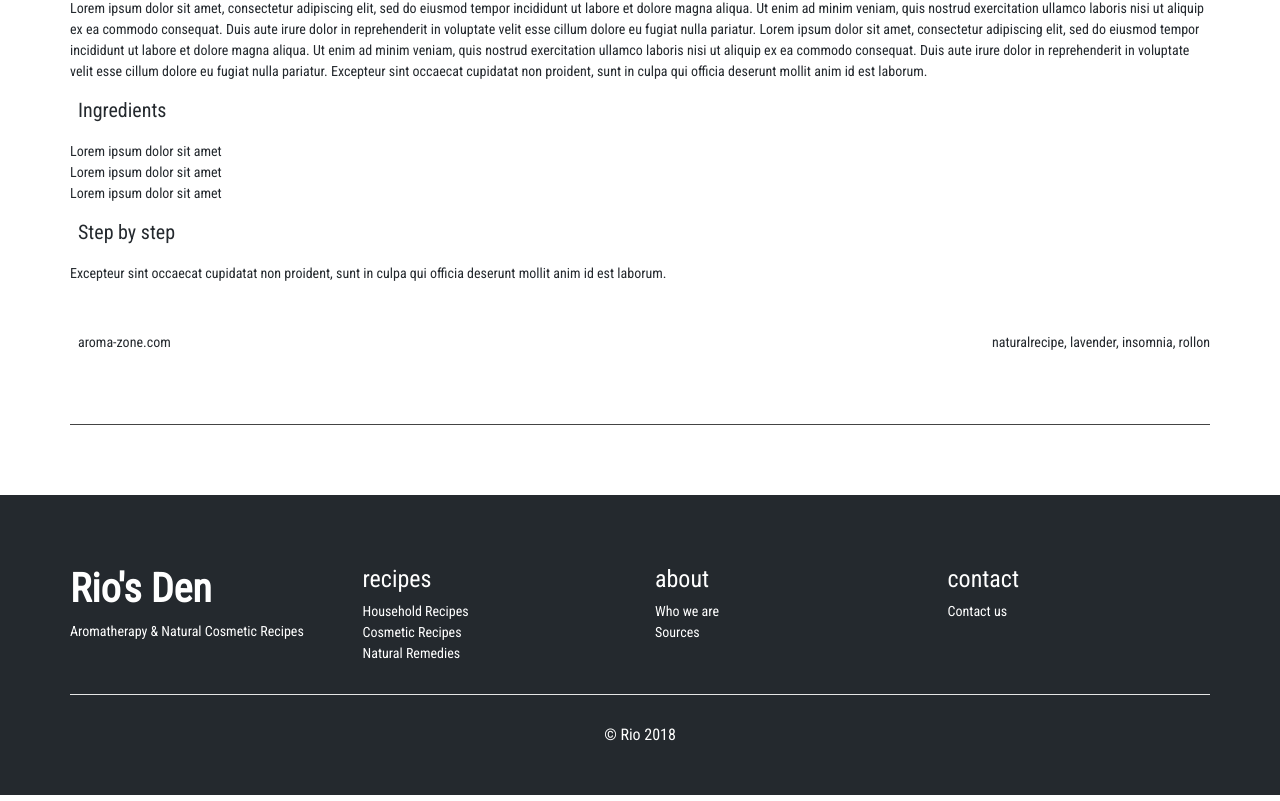
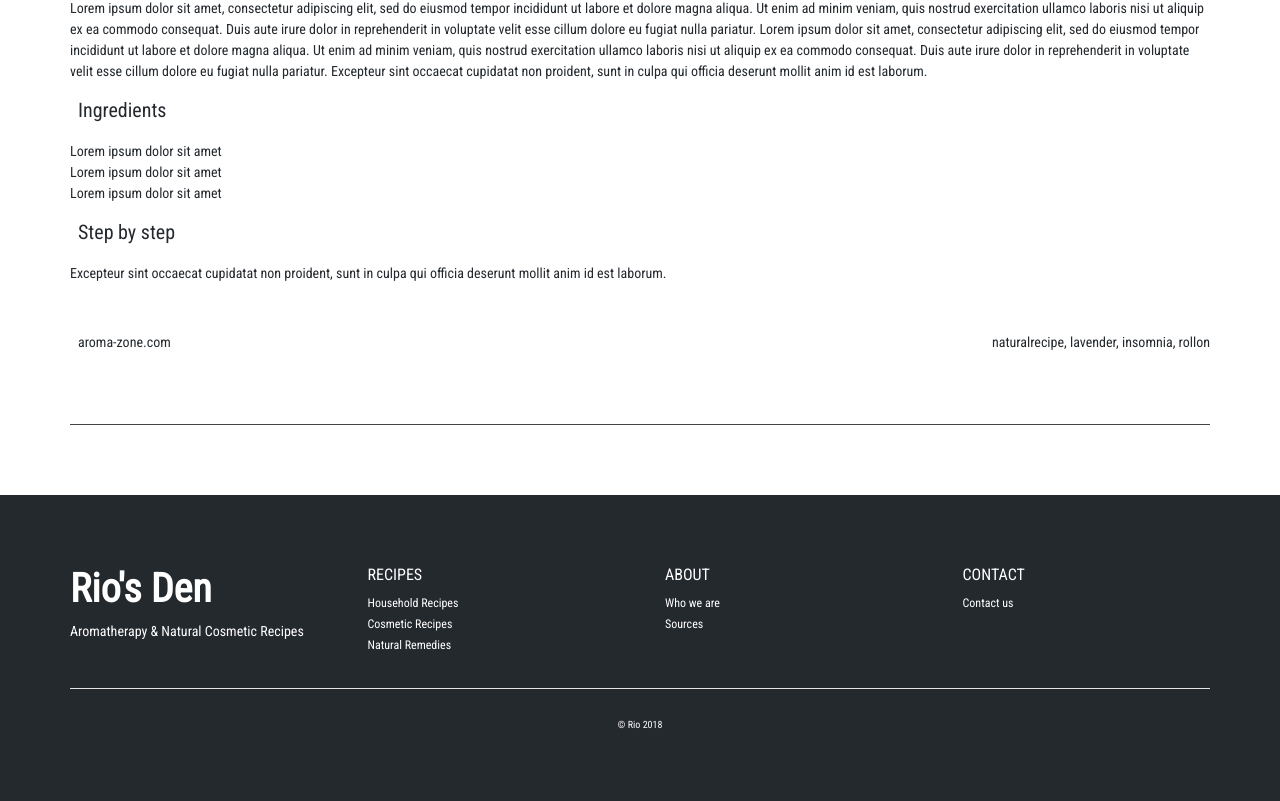
Before and after one commit to Beaufoyt/rio, a React app: page / in a window 1280 px wide. Shown: the part 1376-2177 px from the top of the page. Built offline with nearby package versions, Linux system fonts and the light colour scheme; the HTML template or start-up script is replaced by a standard one.

Commit message:
Fixes footer

```diff
--- a/src/components/FooterLinkColumn.jsx
+++ b/src/components/FooterLinkColumn.jsx
@@ -1,11 +1,12 @@
 import React from 'react';
 import PropTypes from 'prop-types';
 import { Link } from 'react-router-dom';
+import _ from 'lodash';
 
 const FooterLinkColumn = (props) => {
     return (
         <div className="col-sm link-column">
-            <h4>{props.title}</h4>
+            <h4>{_.startCase(props.title)}</h4>
             <ul>
                 {
                     props.itemList.map((item) => {
--- a/src/styles/_footer.scss
+++ b/src/styles/_footer.scss
@@ -1,14 +1,17 @@
 .footer {
     margin-top: 70px;
-    height: 300px;
     background-color: #24292e;
     width: 100%;
     color: white;
 
     .footer-container {
-        padding: 70px 70px 0 70px;
+        padding: 70px;
         width: 100%;
         max-width: 100%;
+
+        .link-column {
+            margin-left: 20px;
+        }
 
         a {
             text-decoration: none;
@@ -25,6 +28,11 @@
             list-style-type: none;
             margin: 0;
             padding: 0;
+
+            a {
+                font-size: 12px;
+                font-weight: 300;
+            }
         }
 
         h1 {
@@ -36,8 +44,15 @@
             margin: 30px 0;
         }
 
+        h4 {
+            text-transform: uppercase;
+            font-size: 16px;
+        }
+
         .footer-copyright {
             text-align: center;
+            margin-bottom: 0;
+            font-size: 10px
         }
     }
 }
```
